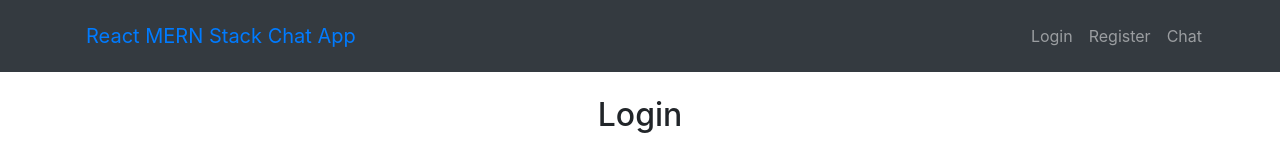
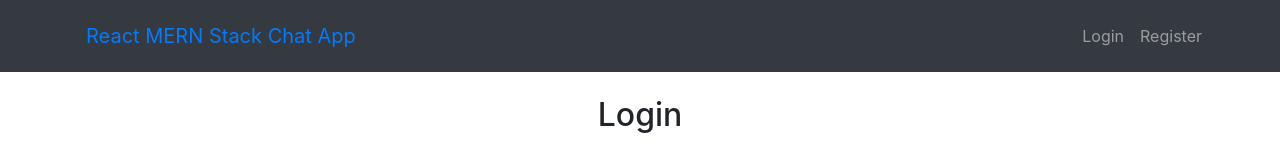
Before and after one commit to hanzlaharoon/mern-chat-app, a React (Create React App) app: page / in a window 1280 px wide. Shown: the top 160 px of the page. Built offline with nearby package versions, Linux system fonts and the light colour scheme.

Commit message:
feat: context update on login and register

```diff
--- a/src/App.js
+++ b/src/App.js
@@ -1,67 +1,31 @@
 import React from "react";
-import Nav from "react-bootstrap/Nav";
-import Navbar from "react-bootstrap/Navbar";
 import Container from "react-bootstrap/Container";
 import Row from "react-bootstrap/Row";
 import Col from "react-bootstrap/Col";
 import "bootstrap/dist/css/bootstrap.css";
 import "./App.css";
 
-import { BrowserRouter as Router, Switch, Route, Link } from "react-router-dom";
+import { BrowserRouter as Router, Switch, Route } from "react-router-dom";
 
-import Login from "./components/login";
-import Register from "./components/register";
+import { Login } from "./components/login";
+import { Register } from "./components/register";
 import Chat from "./components/chat";
+import { RootProvider } from "./store/providers";
+import { Header } from "./components/navbar";
 
 function App() {
-  return (<Router>
+  return (
+    <RootProvider>
+      <Router>
         <div className="App">
-      <header className="App-header">
-        <Navbar bg="dark" variant="dark">
-          <Container>
-
-            <Navbar.Brand>
-              <Link to={"/login"} className="nav-link">
-                React MERN Stack Chat App
-              </Link>
-            </Navbar.Brand>
-
-            <Nav className="justify-content-end">
-              <Nav>
-                <Link to={"/login"} className="nav-link">
-                  Login
-                </Link>
-              </Nav>
-
-              <Nav>
-                <Link to={"/register"} className="nav-link">
-                  Register
-                </Link>
-              </Nav>
-
-              <Nav>
-                <Link to={"/chat"} className="nav-link">
-                  Chat
-                </Link>
-              </Nav>
-            </Nav>
-
-            {/* <Nav>
-                <Link to={"/edit-student/:id"} className="nav-link">
-                  Edit Student
-                </Link>
-              </Nav> */}
-
-          </Container>
-        </Navbar>
-      </header>
+          <Header />
 
           <Container fluid>
             <Row>
               <Col md={12}>
                 <div className="wrapper">
                   <Switch>
-                <Route exact path='/' component={Login} />
+                    <Route exact path="/" component={Login} />
                     <Route path="/login" component={Login} />
                     <Route path="/register" component={Register} />
                     <Route path="/chat" component={Chat} />
@@ -72,7 +36,9 @@ function App() {
             </Row>
           </Container>
         </div>
-  </Router>);
+      </Router>
+    </RootProvider>
+  );
 }
 
 export default App;
--- a/src/components/login.jsx
+++ b/src/components/login.jsx
@@ -3,12 +3,19 @@ import Form from "react-bootstrap/Form";
 import Button from "react-bootstrap/Button";
 import { Link, useHistory } from "react-router-dom";
 import useAuthApi from "../hooks/useAuthApi";
+import { withAuth } from "../store";
 
-export default function Login() {
+export const Login = withAuth(({ isLoggedIn, user, setLogin, setUser }) => {
   const history = useHistory();
   const [username, setUsername] = useState("");
   const [password, setPassword] = useState("");
   const [{ loading, data, error }, fetchApi] = useAuthApi();
+
+  useEffect(() => {
+    if (isLoggedIn && !!user) {
+      history.push("/chat");
+    }
+  }, [isLoggedIn, user]);
 
   //  handle on login success
   useEffect(() => {
@@ -16,7 +23,8 @@ export default function Login() {
       if (data) {
         setUsername("");
         setPassword("");
-        history.push("/chat");
+        setLogin(true);
+        setUser(username);
       }
     }
   }, [loading, data, error]);
@@ -79,4 +87,4 @@ export default function Login() {
       </div>
     </div>
   );
-}
+});
--- a/src/components/register.jsx
+++ b/src/components/register.jsx
@@ -3,12 +3,19 @@ import Form from "react-bootstrap/Form";
 import Button from "react-bootstrap/Button";
 import { Link, useHistory } from "react-router-dom";
 import useAuthApi from "../hooks/useAuthApi";
+import { withAuth } from "../store";
 
-export default function Register() {
+export const Register = withAuth(({ isLoggedIn, user, setLogin, setUser }) => {
   const history = useHistory();
   const [username, setUsername] = useState("");
   const [password, setPassword] = useState("");
   const [{ loading, data, error }, fetchApi] = useAuthApi();
+
+  useEffect(() => {
+    if (isLoggedIn && !!user) {
+      history.push("/chat");
+    }
+  }, [isLoggedIn, user]);
 
   //  handle on register success
   useEffect(() => {
@@ -16,7 +23,8 @@ export default function Register() {
       if (data) {
         setUsername("");
         setPassword("");
-        history.push("/chat");
+        setLogin(true);
+        setUser(username);
       }
     }
   }, [loading, data, error]);
@@ -78,4 +86,4 @@ export default function Register() {
       </div>
     </div>
   );
-}
+});
```
Lines whose indentation alone changed are shown as unchanged.
